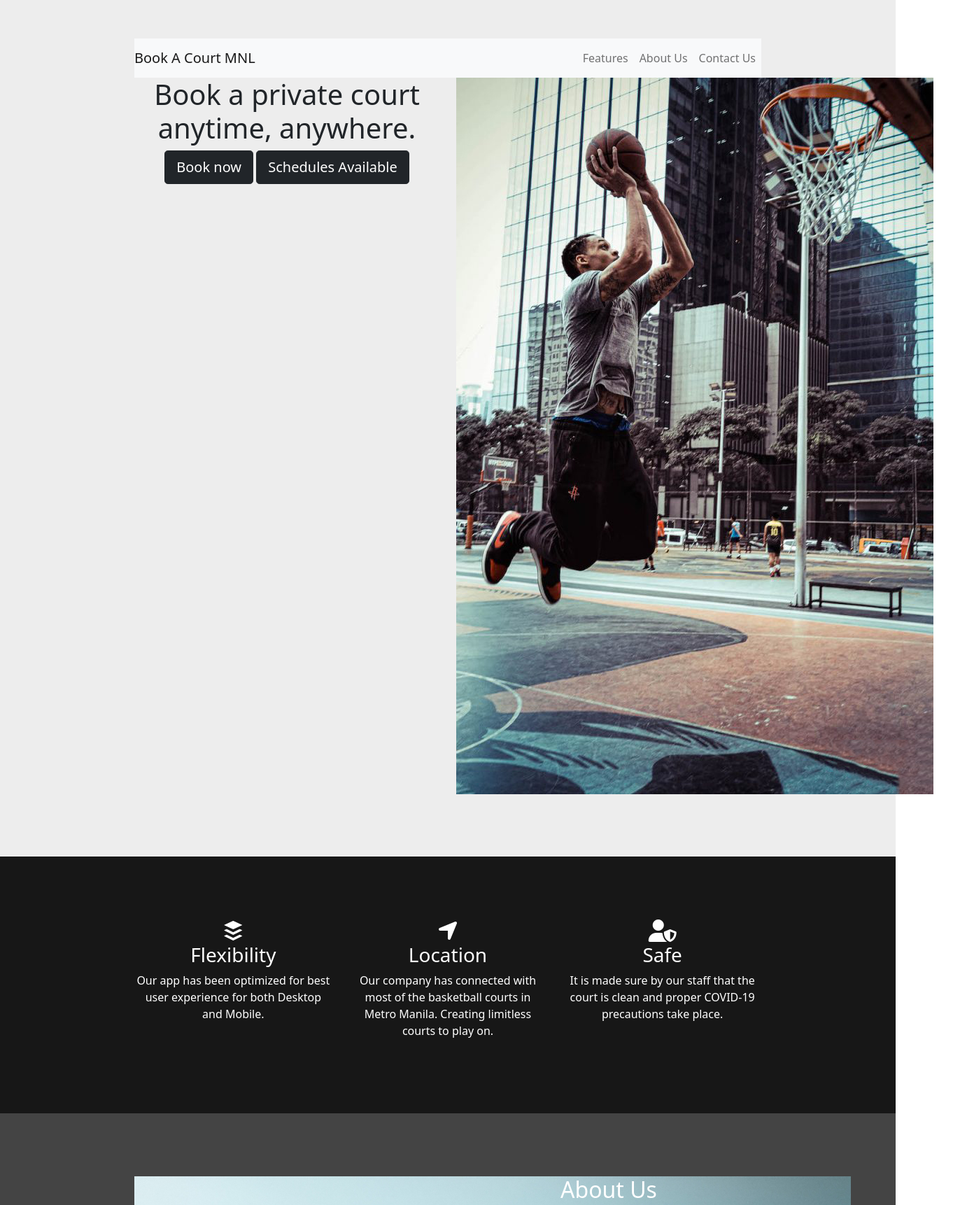
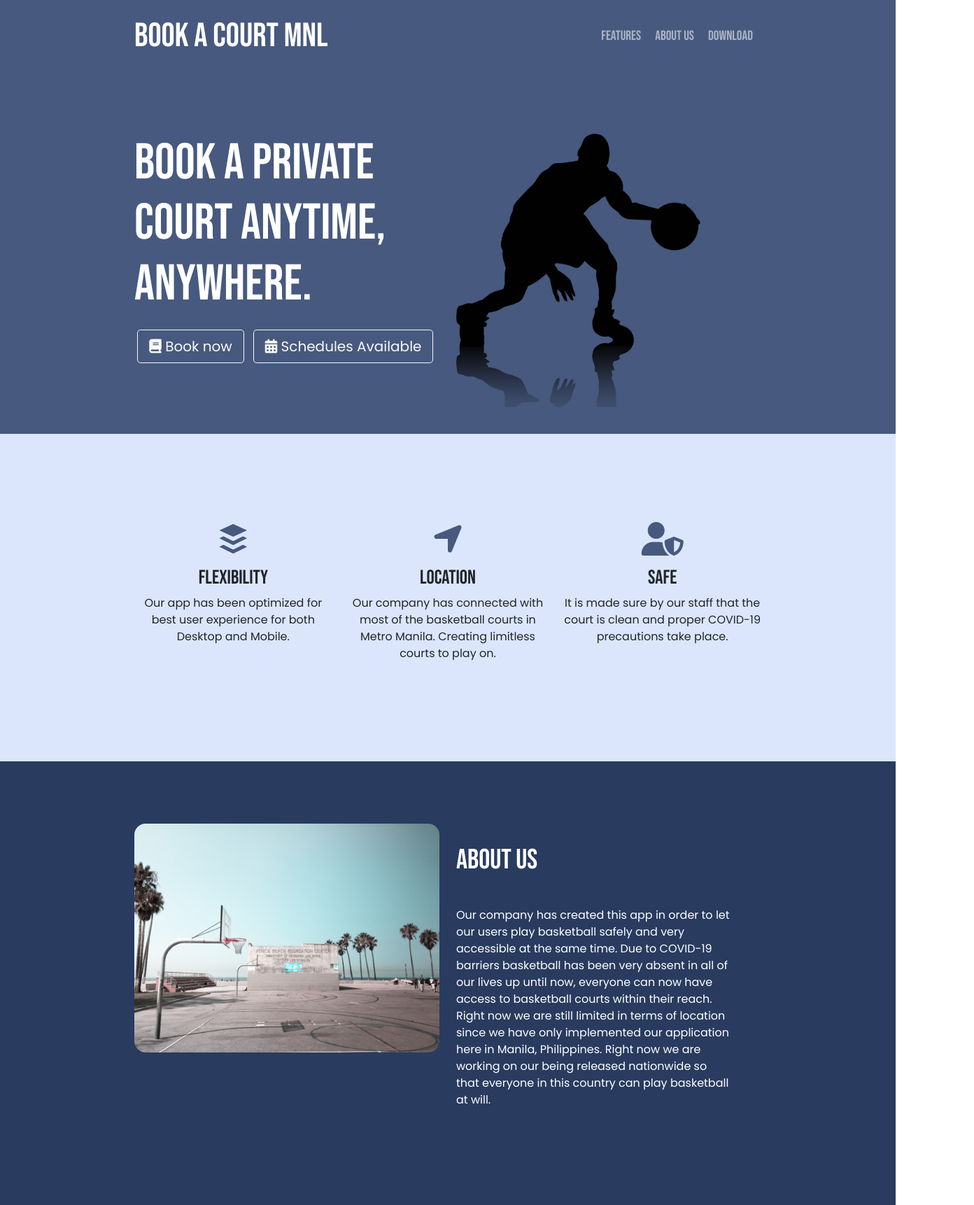
Before and after one commit to cisjacob/Bootstrap-Personalproj-BookACourtMNL, a plain HTML site: page index.html in a window 1280 px wide. Shown: the part 35-1757 px from the top of the page at 70% size, 1392 px wide, since content can reach past the window. Drawn offline with nearby package versions, Linux system fonts and the light colour scheme.

Commit message:
Add files via upload

```diff
--- a/css/styles.css
+++ b/css/styles.css
@@ -1,5 +1,10 @@
 body{
     text-align: center;
+    font-family: 'Poppins', sans-serif;
+}
+
+h1, h2, h3, h4 {
+    font-family: 'Bebas Neue', cursive;
 }
 
 /* Container */
@@ -7,18 +12,131 @@ body{
     padding: 7% 15%;
 }
 
+/* Transparent Background for Image */
+.transparentBg{
+    mix-blend-mode: multiply;
+}
 
 /* Background */
-.backg-light{
-    background-color: #ededed;
-}
-
-.backg-dark{
-    background-color: #171717;
+.backg-primary{
+    background-color: #47597E;
     color: #fff;
 }
 
-.backg-lightdark{
-    background-color: #444444;
+.backg-secondary{
+    background-color: #DBE6FD;
+}
+
+.backg-tertiary{
+    background-color: #293B5F;
     color: #fff;
 }
+
+/* Buttons */
+
+.myButton{
+    margin: 3% 1% 0 1%;
+}
+
+/* Nav Bar */
+#firstPage .container-fluid{
+    padding: 0;
+}
+
+.navbar{
+    font-family: 'Bebas Neue', cursive;
+}
+
+.navbar-brand{
+    color: white;
+    font-size: 3rem;
+}
+
+.nav-link{
+    color: #fff;
+    font-size: 1.2rem;
+    margin-right: 4px;
+}
+
+/* First Page */
+#firstPage{
+    padding: 3% 15%;
+    text-align: left;
+}
+
+.openingText{
+    font-family: 'Bebas Neue', cursive;
+    font-size: 4.5rem;
+}
+
+.marginTop{
+    margin-top: 10%;
+}
+
+.firstPageImg{
+    width: 80%;
+}
+
+
+/* Features */
+#features .row{
+    padding: 4% 0;
+}
+
+.featuresIcon{
+    color: #47597E;
+}
+
+.featuresIcon:hover{
+    color: #293B5F;
+}
+
+.featuresText{
+    margin: 5% 0;
+}
+
+/* About Us */
+.aboutUsImg{
+    width: 100%;
+    border-radius: 1em;
+}
+
+.aboutUsText{
+    text-align: left;
+    margin: 3% 0;
+}
+
+.aboutUsP{
+    margin: 10% 0;
+    width: 90%;
+}
+
+/* Review Page */
+.reviewPageImg{
+    width: 10%;
+    border-radius: 100%;
+    margin: 20px;
+}
+
+.carousel-item{
+    padding: 7% 15%;
+}
+
+
+/* Sponsors */
+.sponsorImg{
+    width: 15%;
+    margin: 20px 20px 50px;
+    padding: 20px;
+}
+
+@media screen and (max-width: 991px) {
+
+    #firstPage{
+        text-align: center;
+    }
+    .firstPageImg{
+        margin-top: 40px;
+        width: 60%;
+    }
+}
--- a/index.html
+++ b/index.html
@@ -6,6 +6,10 @@
     <meta name="viewport" content="width=device-width, initial-scale=1.0">
     <title>Book A Court MNL</title>
 
+    <!-- Google Fonts -->
+    <link rel="preconnect" href="https://fonts.googleapis.com">
+    <link rel="preconnect" href="https://fonts.gstatic.com" crossorigin>
+    <link href="https://fonts.googleapis.com/css2?family=Bebas+Neue&family=Poppins&display=swap" rel="stylesheet">
     <!-- Font Awesome -->
     <script src="https://kit.fontawesome.com/e54d8b55e8.js" crossorigin="anonymous"></script>
 
@@ -21,105 +25,137 @@
 <body>
 
     <!-- Nav Bar and Title -->
-    <section id="firstPage" class="container-fluid backg-light">
+    <section id="firstPage" class="container-fluid backg-primary">
 
         <!-- Nav Bar -->
-        <nav class="navbar navbar-expand-lg navbar-light bg-light">
-
+        <nav class="navbar navbar-expand-lg navbar-dark backg-primary">
                 <a href="#" class="navbar-brand">Book A Court MNL</a>
                 <button class="navbar-toggler" type="button" data-bs-toggle="collapse" data-bs-target="#navbarNav" aria-controls="navbarNav" aria-expanded="false" aria-label="Toggle navigation">
                     <span class="navbar-toggler-icon"></span>
                 </button>
                 <div class="collapse navbar-collapse" id="navbarNav">
                     <ul class="navbar-nav ms-auto">
-                        <li class="nav-item"><a class="nav-link" href="">Features</a></li>
-                        <li class="nav-item"><a class="nav-link" href="">About Us</a></li>
-                        <li class="nav-item"><a class="nav-link" href="">Contact Us</a></li>
+                        <li class="nav-item"><a class="nav-link" href="#features">Features</a></li>
+                        <li class="nav-item"><a class="nav-link" href="#aboutUs">About Us</a></li>
+                        <li class="nav-item"><a class="nav-link" href="#cta">Download</a></li>
                     </ul>
-
             </div>
         </nav>
 
         <!-- Content -->
-        <div class="row">
+        <div class="row marginTop">
             <div class="col-lg-6">
-                <h1>Book a private court anytime, anywhere.</h1>
-                <button class="btn btn-lg btn-dark">Book now</button>
-                <button class="btn btn-lg btn-dark">Schedules Available</button>
+                <h1 class="openingText">Book a private court anytime, anywhere.</h1>
+                <button class="myButton btn btn-lg btn-outline-light"><i class="fas fa-book"></i> Book now</button>
+                <button class="myButton btn btn-lg btn-outline-light"><i class="fas fa-calendar-alt"></i> Schedules Available</button>
             </div>
 
             <div class="col-lg-6">
-                <img src="images/court.jpg" alt="basketball court">
+                <img class="firstPageImg transparentBg" src="images/bballplayer.jpg" alt="basketball court">
             </div>
         </div>
 
     </section>
 
     <!-- Features -->
-    <section id="features" class="container-fluid backg-dark">
+    <section id="features" class="container-fluid backg-secondary">
 
         <div class="row">
             <div class="col-lg-4 col-sm-12">
-                <i class="fab fa-buffer fa-2x"></i>
+                <i class="featuresIcon fab fa-buffer fa-3x"></i>
+                <div class="featuresText">
                     <h3>Flexibility</h3>
                     <p>Our app has been optimized for best user experience for both Desktop and Mobile.</p>
                 </div>
+            </div>
 
             <div class="col-lg-4 col-sm-12">
-                <i class="fas fa-location-arrow fa-2x"></i>
+                <i class="featuresIcon fas fa-location-arrow fa-3x"></i>
+                <div class="featuresText">
                     <h3>Location</h3>
                     <p>Our company has connected with most of the basketball courts in Metro Manila. Creating limitless courts to play on.</p>
                 </div>
+            </div>
 
             <div class="col-lg-4 col-sm-12">
-                <i class="fas fa-user-shield fa-2x"></i>
+                <i class="featuresIcon fas fa-user-shield fa-3x"></i>
+                <div class="featuresText">
                     <h3>Safe</h3>
                     <p>It is made sure by our staff that the court is clean and proper COVID-19 precautions take place.</p>
+                </div>
             </div>
         </div>
 
     </section>
 
     <!-- About Us -->
-    <section id="aboutUs" class="container-fluid backg-lightdark">
+    <section id="aboutUs" class="container-fluid backg-tertiary">
 
         <div class="row">
             <div class="col-lg-6">
-                <img src="images/court2.jpg" alt="">
+                <img class="aboutUsImg" src="images/court2.jpg" alt="">
             </div>
 
-            <div class="col-lg-6">
-                <h2>About Us</h2>
-        <p>Our company has created this app in order to let our users play basketball safely and very accessible at the same time. Due to COVID-19 barriers basketball has been very absent in all of our lives up until now, everyone can now have access to basketball courts within their reach.</p>
+            <div class="col-lg-6 aboutUsText">
+                <h1>About Us</h1>
+                <p class="aboutUsP">Our company has created this app in order to let our users play basketball safely and
+                very accessible at the same time. Due to COVID-19 barriers basketball has been very absent in all of our
+                lives up until now, everyone can now have access to basketball courts within their reach. Right now we are
+                still limited in terms of location since we have only implemented our application here in Manila, Philippines.
+                Right now we are working on our being released nationwide so that everyone in this country can play basketball
+                at will.</p>
             </div>
         </div>
 
     </section>
 
     <!-- Reviews Page -->
-    <section id="review" class="container-fluid backg-dark">
-        <h2>Thanks to this website I can now book a court within my location. Even when I am a busy person I can find a court that fits my time schedule.</h2>
-        <img src="images/person1.jpg" alt="">
-        <p>Kobe Bryant</p>
+    <section id="review" class="backg-secondary">
+        <div id="carouselExampleControls" class="carousel carousel-dark slide" data-bs-ride="carousel">
+            <div class="carousel-inner">
+              <div class="carousel-item active">
+                <h1 class="reviewText">Thanks to this website I can now book a court within my location. Even when I am a busy person I can find a court that fits my time schedule.</h2>
+                <img class="reviewPageImg" src="images/person1.jpg" alt="">
+                <em>Kobe Bryant</em>
+              </div>
+              <div class="carousel-item">
+                <h1 class="reviewText">This website helped my find courts that I didn't even knew that were near me! I'll keep on using this app since I love playing basketball so much.</h2>
+                <img class="reviewPageImg" src="images/person2.jfif" alt="">
+                <em>Random Flat Earther in the outskirts of Manila</em>
+              </div>
+            </div>
+            <button class="carousel-control-prev" type="button" data-bs-target="#carouselExampleControls" data-bs-slide="prev">
+              <span class="carousel-control-prev-icon" aria-hidden="true"></span>
+              <span class="visually-hidden">Previous</span>
+            </button>
+            <button class="carousel-control-next" type="button" data-bs-target="#carouselExampleControls" data-bs-slide="next">
+              <span class="carousel-control-next-icon" aria-hidden="true"></span>
+              <span class="visually-hidden">Next</span>
+            </button>
+          </div>
 
-        <!-- <h2>This website helped my find courts that I didn't even knew that were near me! I'll keep on using this app since I love playing basketball so much.</h2>
-        <img src="images/person2.jfif" alt="">
-        <p>Random Flat Earther in the outskirts of Manila</p> -->
+        <div>
+            <img class="sponsorImg" src="images/sbp.png" alt="">
+            <img class="sponsorImg" src="images/tv5.png" alt="">
+            <img class="sponsorImg transparentBg" src="images/nike.jfif" alt="">
+            <img class="sponsorImg transparentBg" src="images/molten.svg" alt="">
+        </div>
     </section>
 
     <!-- Call to Action -->
-    <section id="cta" class="container-fluid backg-light">
+    <section id="cta" class="container-fluid backg-primary">
 
-        <h2>What are you waiting for? Download our mobile app now or book in this website now.</h2>
-        <button class="btn btn-lg btn-dark">Download</button>
-        <button class="btn btn-lg btn-dark">Download</button>
-        <button class="btn btn-lg btn-dark">Book now</button>
+        <h1>What are you waiting for? Download our mobile app now or book in this website now.</h1>
+        <button class="myButton btn btn-lg btn-outline-light"><i class="fab fa-apple"></i> Download</button>
+        <button class="myButton btn btn-lg btn-outline-light"><i class="fab fa-google-play"></i> Download</button>
+        <button class="myButton btn btn-lg btn-outline-light"><i class="fas fa-book"></i> Book now</button>
 
     </section>
 
     <!-- Footer -->
-    <section id="footer" class="container-fluid backg-dark">
-        <p>© 2021 Book A Court PH</p>
+    <section id="footer" class="container-fluid backg-secondary">
+        <p>© 2021 Book A Court MNL</p>
+        <p><em>Created by Francis Jacob Taiño</em></p>
     </section>
 </body>
 </html>
```
Also changed, not shown: images/bballplayer.jpg (added), images/molten.svg (added), images/nike.jfif (added), images/sbp.png (added), images/tv5.png (added). Lines whose indentation alone changed are shown as unchanged.
